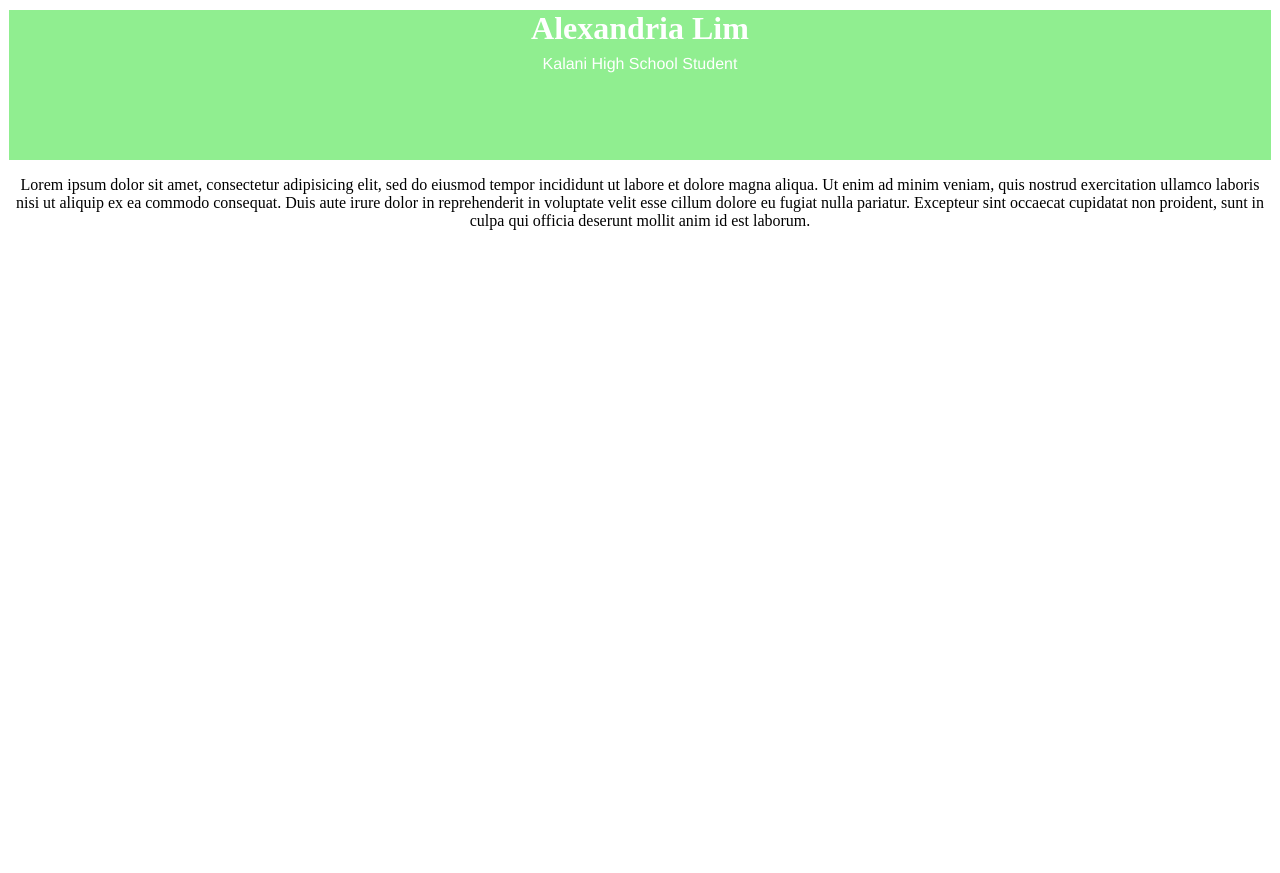
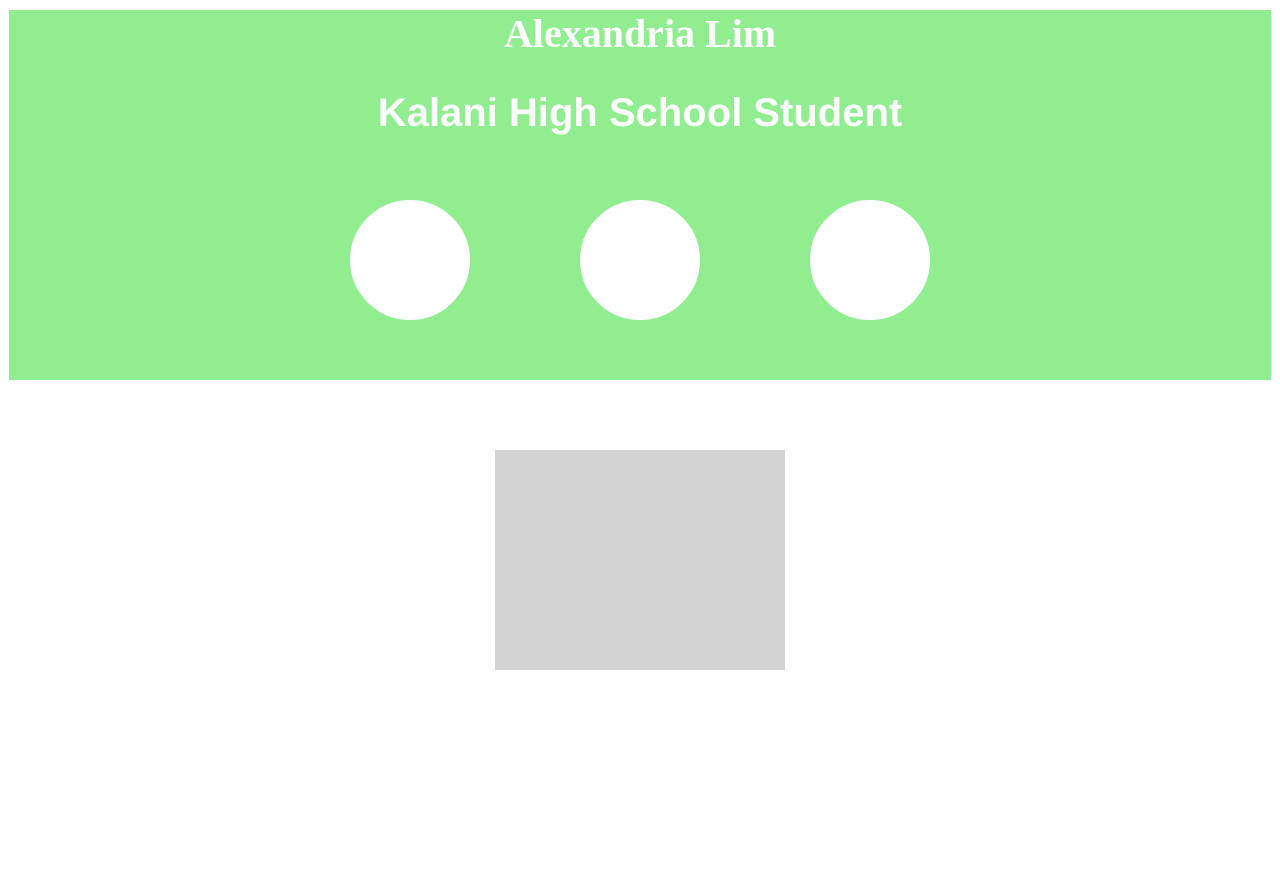
Before and after one commit to alexandrialim/challenge_1, a plain HTML site: page index.html in a window 1280 px wide. Before the commit the page ends 800 px from the top, so only its background shows below. Drawn offline with Linux system fonts and the light colour scheme.

Commit message:
made changes

```diff
--- a/css/styles.css
+++ b/css/styles.css
@@ -3,30 +3,50 @@
 	padding: 2px 1px;
 	text-align: center;
 }
-#name{
+#header{
  text-align: center;
- font-size: 32px;
+ font-size: 40px;
  font-weight: bold;
- height: 40px;
  background-color: lightgreen;
  color: white;
-
+}
+#name{
+height: 40px;
 }
 .title{
  background-color: lightgreen;
- padding:5px;
+ padding:40px;
  font-family: "Helvetica";
  color:white;
- height: 100px;
+ height: 20px;
 }
  .circle{
-
- }
+ display:inline-block;
+margin: 50px;
+padding: 30px;
+height: 20px;
+width: 20px;
+border:20px solid;
+border-radius:80px;
+background-color:white;
+}
+#space{
+margin: auto;
+padding:20px;
+height:30px;
+width:100px;
+}
+#block{
+margin:auto;
+background-color: lightgray;
+padding:100px;
+height:20px;
+width:90px;
 }
 .content_wrapper{
 	margin:auto;
-	background-color: white;
+	height: 200px;
 	width: 500px;
 	text-align: left;
+
 }
-}
--- a/index.html
+++ b/index.html
@@ -7,21 +7,20 @@
 </head>
 <body>
 <div id="main">
-	<div id="name">Alexandria Lim
+	<div id= "header">
+		<div id="name">Alexandria Lim</div>
+		<div class="title">Kalani High School Student</div>
+		<div>
+			<span class="circle"></span>
+			<span class="circle"></span>
+			<span class="circle"></span>
 		</div>
-		<div>
-			<div class="title">Kalani High School Student</div>
-		</div>
-		<div class="circle"></div>
-		<div class="content_wrapper">
-		 <p>
-		 Lorem ipsum dolor sit amet, consectetur adipisicing elit, sed do eiusmod
-		 tempor incididunt ut labore et dolore magna aliqua. Ut enim ad minim veniam,
-		 quis nostrud exercitation ullamco laboris nisi ut aliquip ex ea commodo
-		 consequat. Duis aute irure dolor in reprehenderit in voluptate velit esse
-		 cillum dolore eu fugiat nulla pariatur. Excepteur sint occaecat cupidatat non
-		 proident, sunt in culpa qui officia deserunt mollit anim id est laborum.
-		 </p>
-		</div>
+	</div>
+	<div id="space"></div>
+	<div id="block"></div>
+	<div class="content_wrapper"></div>
+</div>
+
+
 </body>
 </html>
```
Also changed, not shown: 3 other files.
